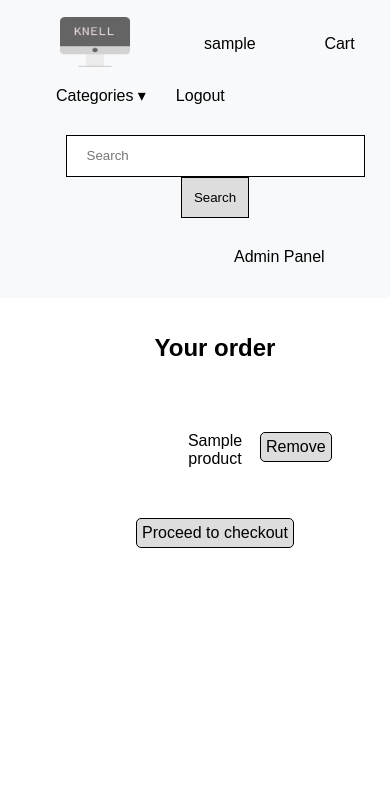
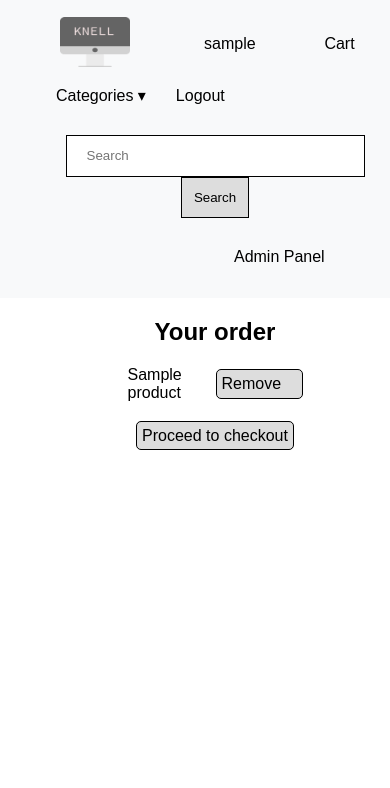
Before and after one commit to FluffyGreyWolf/Shop, a Django app: page /cart in a window 390 px wide. Shown: the top 788 px of the page. Run offline with Django 3.2, Linux system fonts and the light colour scheme; a user stored in the database is signed in; tables that the repository leaves empty hold one stand-in row (values such as "Sample post").

Commit message:
fix: cart and checkout page responsiveness

```diff
--- a/shop/templates/cart.html
+++ b/shop/templates/cart.html
@@ -7,9 +7,11 @@
 <ul class="no-style-list cart-list">
     {% if order.cart_list %}
     <h2>Your order</h2>
+    <div class="cart-items">
     {% for item in order.cart_list %}
     <li class="cart-item">{{ item }} <a class="link-button remove-button" href="{% url 'remove-from-cart' item.pk %}">Remove</a></li>
     {% endfor %}
+    </div>
     <a class="link-button" href="{% url 'checkout' %}">Proceed to checkout</a>
     {% else %}
     <h3>Your cart is empty </h3>
--- a/shop/templates/checkout.html
+++ b/shop/templates/checkout.html
@@ -7,7 +7,7 @@
 {% for item in items %}
 <li class="cart-item">{{ item }} <span class="remove-button">Price: {{ item.product.price }}$</span></li>
 {% endfor %}
-<li class="cart-item">Price for all these items:<span class="remove-button">{{ price }}$</span></li>
+<li class="cart-item">Total price:<span class="remove-button">{{ price }}$</span></li>
 </ul>
 <a class="link-button" href="{% url 'buy' %}">Buy!</a>
 
--- a/static/style.css
+++ b/static/style.css
@@ -344,27 +344,29 @@ input[type=search] {
   background-color: #b8b8b8;
 }
 
-.cart-list{
-  display: flex;
-  flex-direction: column;
-  align-items: center;
+.cart-items {
+  display: grid;
+  grid-template-columns: 1fr;
 }
 
 .cart-item{
-  width: 30%;
-  display: flex;
-  align-items: flex-start;
-  margin: 30px;
-  padding: 20px;
+  display: grid;
+  grid-template-columns: 1fr 1fr;
+  grid-gap: 20px;
+  margin: auto;
+  margin-bottom: 25px;
+  align-items: center;
+  width: 50%;
+  text-align: left;
 }
 
 .remove-button{
-  position: absolute;
-  margin-left: 25%;
+  margin: auto;
+  width: 75px;
 }
 
 .checkout-item-list{
-  margin: 10px;
+  margin: 100px;
 }
 
 /* profile */
--- a/templates/base.html
+++ b/templates/base.html
@@ -96,7 +96,7 @@
     <div class="main-display">
       <!-- product of the day -->
       <div class="product-of-the-day-div">
-        <p></p><p>Welcome on Knellshop.com.</p><p>Our best offer today is:</p>
+        <p></p><p>Welcome on Knell.com</p><p>Our best offer today is:</p>
         <div class="product-of-the-day">
           <div >
             <a href="{% url 'product-detail' product_of_the_day.pk %}" class="single-product-display nav-link">
```
